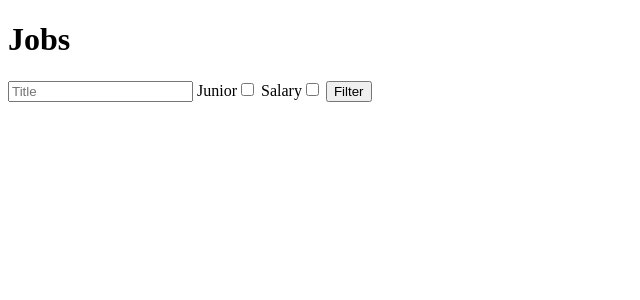
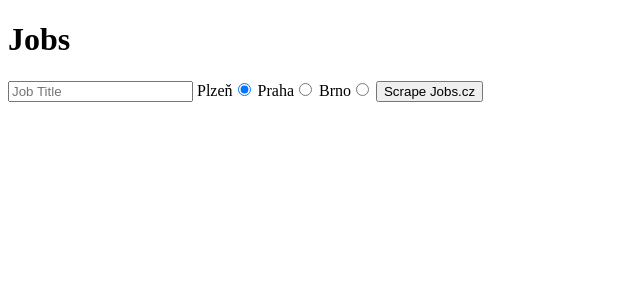
Before and after one commit to karlji/Jobs_aggregator, a Django app: page /dashboard/ in a window 1280 px wide. Shown: the top 300 px of the page, without its empty margins (0-640 px from the left). Run offline with Django 4.2, Linux system fonts and the light colour scheme.

Commit message:
Redirect to /view added

```diff
--- a/jobs_dashboard/templates/jobs_dashboard/index.html
+++ b/jobs_dashboard/templates/jobs_dashboard/index.html
@@ -22,6 +22,7 @@
         {% for job in jobs_total %}
         {% if input_text.lower in job.title.lower and junior_check in job.title.lower and salary_check in job.salary %}
         <tr>
+            <td>{{ city_check }}</td>
             <td>{{ job.title }}</td>
             <td>{{ job.salary }}</td>
             <td>{{ job.company }}</td>
--- a/jobs_dashboard/templates/jobs_dashboard/search.html
+++ b/jobs_dashboard/templates/jobs_dashboard/search.html
@@ -6,10 +6,11 @@
     <h1>Jobs</h1>
     <form action="" method="post">
         {% csrf_token %}
-        <label for="my_input"><input type="text" name="my_input" placeholder="Title"></label>
-        <label for="junior_check">Junior<input type="checkbox" name="junior_check"></label>
-        <label for="salary_check">Salary<input type="checkbox" name="salary_check"></label>
-        <button type="submit">Filter</button>
+        <label for="my_input"><input type="text" name="my_input" placeholder="Job Title" required></label>
+        <label for="city_check">Plzeň<input type="radio" name="city_check" value="plzen" checked='checked'></label>
+        <label for="city_check">Praha<input type="radio" name="city_check" value="praha"></label>
+        <label for="city_check">Brno<input type="radio" name="city_check" value="brno"></label>
+        <button type="submit">Scrape Jobs.cz</button>
     </form>
 
 </body>
--- a/jobs_dashboard/urls.py
+++ b/jobs_dashboard/urls.py
@@ -4,5 +4,4 @@ from . import views
 urlpatterns = [
     path("", views.search, name="search"),
     path("view", views.index, name="index"),
-    path("<str:name>", views.greet, name="greet")
 ]
--- a/jobs_dashboard/views.py
+++ b/jobs_dashboard/views.py
@@ -2,6 +2,8 @@ from django.shortcuts import render
 from django.http import HttpResponse
 from django.template import loader
 from .models import Job
+from jobs_scraper import scrape_data,clean_data
+from django.shortcuts import redirect
 
 
 # Create your views here.
@@ -17,27 +19,42 @@ def index(request):
     input_text = request.POST.get('my_input', None)
     junior_check = request.POST.get('junior_check', None)
     salary_check = request.POST.get('salary_check', None)
+    city_check = request.POST.get('city_check', None)
 
     if junior_check == "on":
         junior_check = "junior"
     else:
         junior_check = ""
+
     if salary_check == "on":
+        salary_check = "Kč"
+    else:
         salary_check = ""
-    else:
-        salary_check = "N/A"
+
+    if input_text == None:
+        input_text = ""
 
     context = {
         'jobs_total': jobs_total,
         'input_text': input_text,
         'junior_check': junior_check,
-        'salary_check': salary_check
+        'salary_check': salary_check,
+        'city_check': city_check
+
     }
     return HttpResponse(template.render(context, request))
 
 
 def search(request):
     template = loader.get_template('jobs_dashboard/search.html')
+    city_check = request.POST.get('city_check', None)
     context = {
+        'city_check': city_check
+
     }
-    return HttpResponse(template.render(context, request))
+    if city_check == None: #On first page load render search.html
+        return HttpResponse(template.render(context, request))
+    else:
+        clean_data()
+        scrape_data()
+        return redirect('/dashboard/view')
```
Also changed, not shown: jobs_scraper.py (+17 -32 lines).
